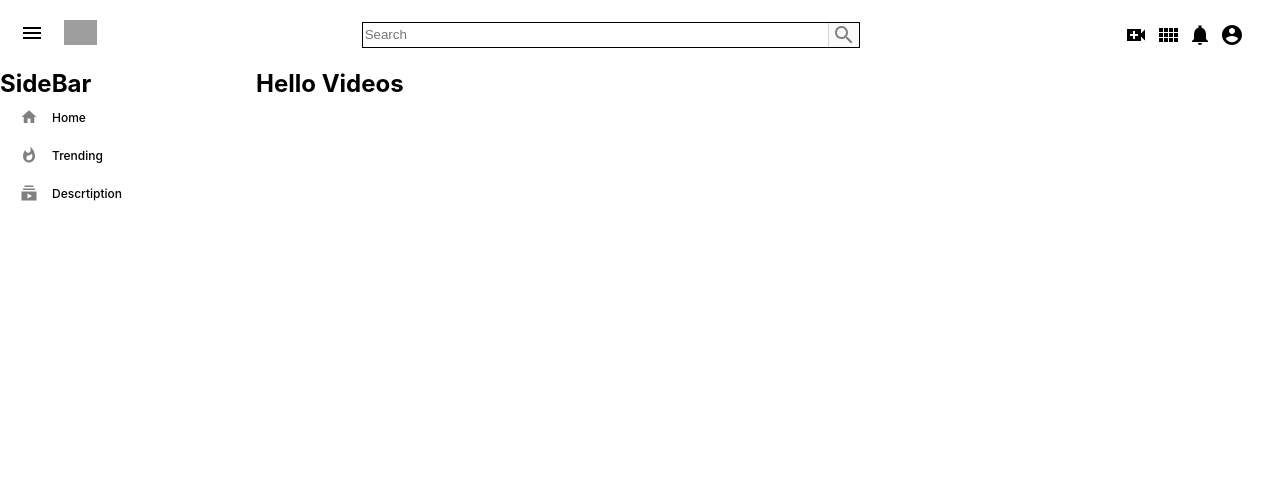
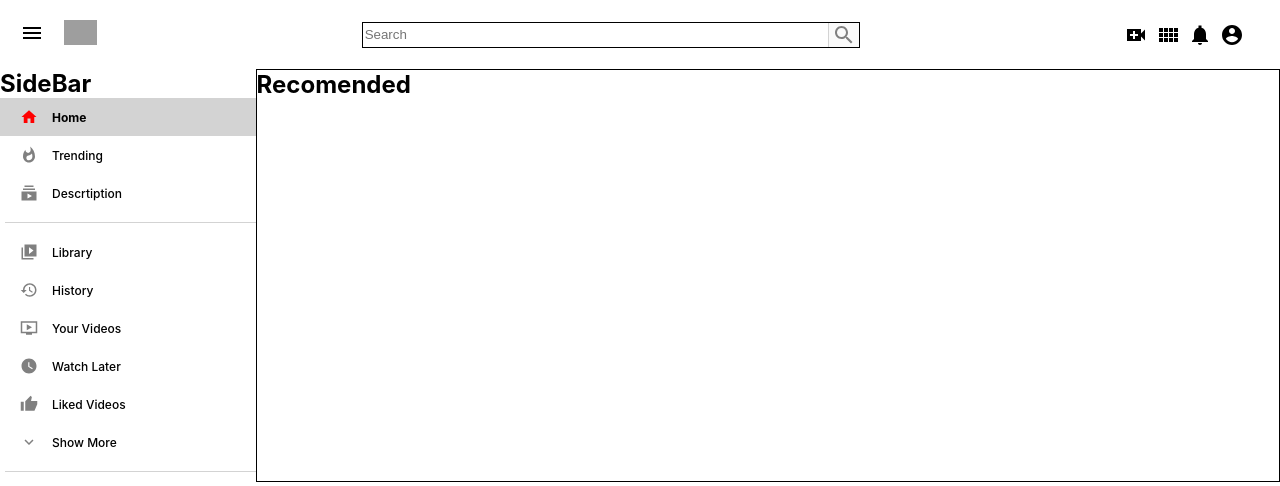
Before and after one commit to alexandercarson/youtubeClone, a React (Create React App) app: page / in a window 1280 px wide. Shown: the top 486 px of the page. Built offline with nearby package versions, Linux system fonts and the light colour scheme; grey boxes are pictures that could not be loaded.

Commit message:
add proptypes to sidebar

```diff
--- a/package.json
+++ b/package.json
@@ -10,6 +10,7 @@
     "@testing-library/user-event": "^7.1.2",
     "eslint": "^6.6.0",
     "prettier": "^2.0.5",
+    "prop-types": "^15.7.2",
     "react": "^16.13.1",
     "react-dom": "^16.13.1",
     "react-scripts": "3.4.1"
--- a/src/components/RecomendedVideos.js
+++ b/src/components/RecomendedVideos.js
@@ -4,7 +4,7 @@ import '../css/RecomendedVideos.css';
 const RecomendedVideos = () => {
   return (
     <div className="recomended__videos">
-      <h2>Hello Videos</h2>
+      <h2>Recomended</h2>
     </div>
   );
 };
--- a/src/components/SideBar.js
+++ b/src/components/SideBar.js
@@ -1,18 +1,34 @@
 import React from 'react';
+
 import HomeSharpIcon from '@material-ui/icons/HomeSharp';
 import WhatshotSharpIcon from '@material-ui/icons/WhatshotSharp';
 import SubscriptionsSharpIcon from '@material-ui/icons/SubscriptionsSharp';
+
+import VideoLibrarySharpIcon from '@material-ui/icons/VideoLibrarySharp';
+import HistorySharpIcon from '@material-ui/icons/HistorySharp';
+import OndemandVideoSharpIcon from '@material-ui/icons/OndemandVideoSharp';
+import WatchLaterSharpIcon from '@material-ui/icons/WatchLaterSharp';
+import ThumbUpSharpIcon from '@material-ui/icons/ThumbUpSharp';
+import ExpandMoreSharpIcon from '@material-ui/icons/ExpandMoreSharp';
+
 import SideBarRow from './SideBarRow';
-
 import '../css/Sidebar.css';
 
 const SideBar = () => {
   return (
     <div className="sidebar">
       <h2>SideBar</h2>
-      <SideBarRow Icon={HomeSharpIcon} title="Home" />
+      <SideBarRow selected Icon={HomeSharpIcon} title="Home" />
       <SideBarRow Icon={WhatshotSharpIcon} title="Trending" />
       <SideBarRow Icon={SubscriptionsSharpIcon} title="Descrtiption" />
+      <hr />
+      <SideBarRow Icon={VideoLibrarySharpIcon} title="Library" />
+      <SideBarRow Icon={HistorySharpIcon} title="History" />
+      <SideBarRow Icon={OndemandVideoSharpIcon} title="Your Videos" />
+      <SideBarRow Icon={WatchLaterSharpIcon} title="Watch Later" />
+      <SideBarRow Icon={ThumbUpSharpIcon} title="Liked Videos" />
+      <SideBarRow Icon={ExpandMoreSharpIcon} title="Show More" />
+      <hr />
     </div>
   );
 };
--- a/src/components/SideBarRow.js
+++ b/src/components/SideBarRow.js
@@ -1,14 +1,25 @@
 import React from 'react';
+import PropTypes from 'prop-types';
 
 import '../css/SideBarRow.css';
 
-const SideBarRow = ({ Icon, title }) => {
+const SideBarRow = ({ selected, Icon, title }) => {
   return (
-    <div className="sideBarRow">
+    <div className={`sideBarRow ${selected && 'selected'}`}>
       <Icon className="sideBarRow__icon" />
       <h2 className="sideBarRow__title">{title}</h2>
     </div>
   );
 };
 
+SideBarRow.propTypes = {
+  selected: PropTypes.bool,
+  Icon: PropTypes.shape({}).isRequired,
+  title: PropTypes.string.isRequired,
+};
+
+SideBarRow.defaultProps = {
+  selected: false,
+};
+
 export default SideBarRow;
--- a/src/css/RecomendedVideos.css
+++ b/src/css/RecomendedVideos.css
@@ -1,4 +1,4 @@
 .recomended__videos {
   flex: 0.8;
-  /* background-color: lightcoral; */
+  border: 1px solid black;
 }
--- a/src/css/SideBarRow.css
+++ b/src/css/SideBarRow.css
@@ -28,3 +28,15 @@
 .sideBarRow:hover > .sideBarRow__title {
   font-weight: bold;
 }
+
+.sideBarRow.selected {
+  background-color: lightgray;
+}
+
+.selected > .sideBarRow__icon {
+  color: red;
+}
+
+.selected > .sideBarRow__title {
+  font-weight: bold;
+}
--- a/src/css/Sidebar.css
+++ b/src/css/Sidebar.css
@@ -2,3 +2,12 @@
   flex: 0.2;
   /* background-color: lightcyan; */
 }
+
+.sidebar > hr {
+  height: 1px;
+  border: 0;
+  background-color: lightgray;
+  margin-top: 10px;
+  margin-bottom: 10px;
+  margin-left: 5px;
+}
```
Also changed, not shown: 1 other file (tests, documents, lock files or other folders).
